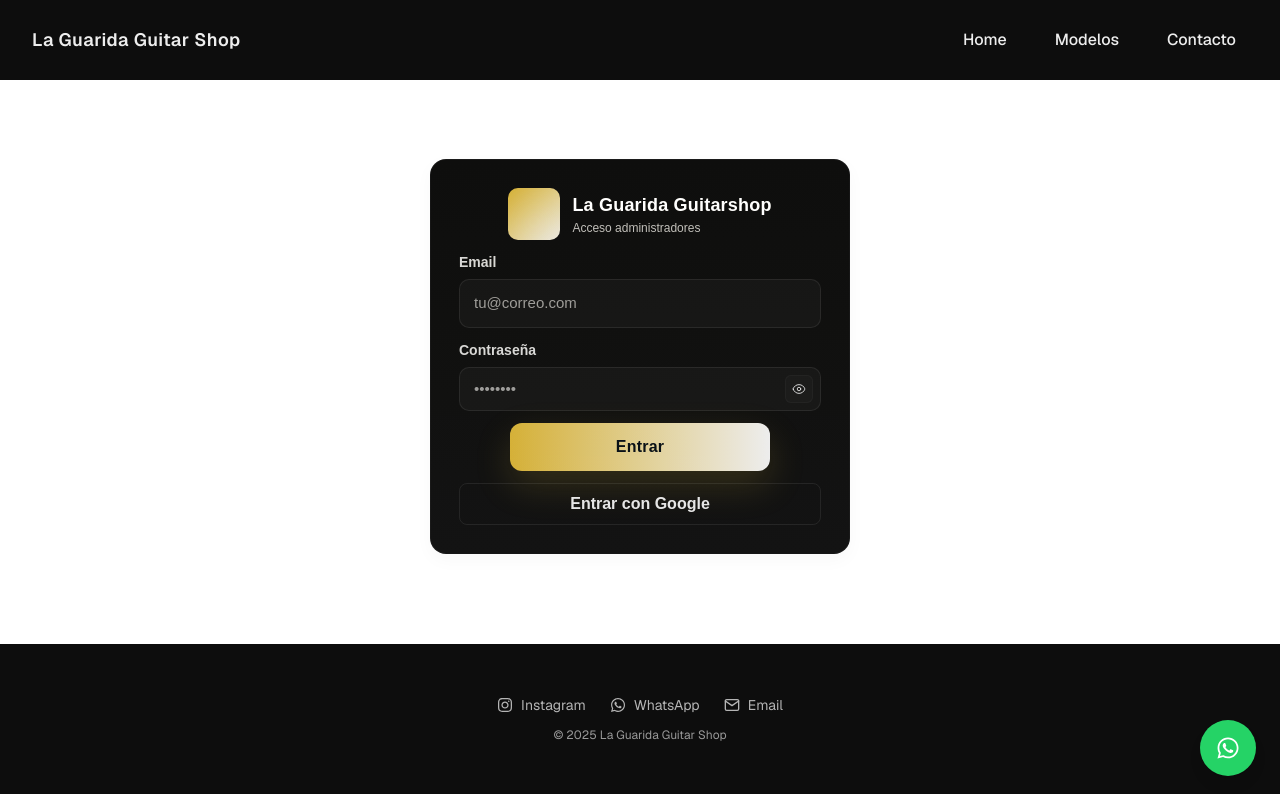
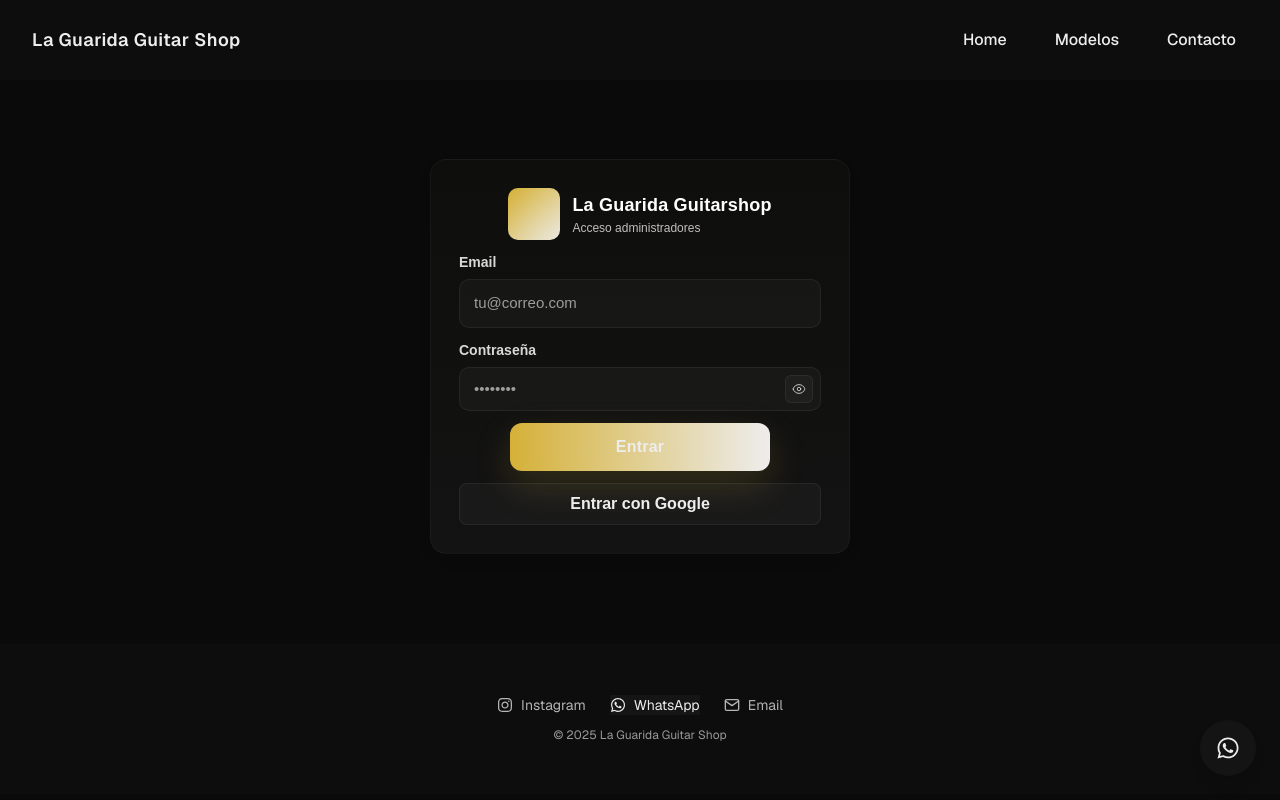
Before and after one commit to agusttin-ader/laguaridaguitarshop, a Next.js app: page /admin/login in a window 1280 px wide. Built offline with nearby package versions, Linux system fonts and the light colour scheme; no server answers.

Commit message:
style(css): force dark theme, update inputs and created-card

```diff
--- a/app/globals.css
+++ b/app/globals.css
@@ -137,7 +137,7 @@ img, picture, video, canvas, svg { max-width: 100%; height: auto; display: block
 .form-row { margin-bottom: 12px; display:flex; flex-direction:column }
 .form-row label { font-weight:600; margin-bottom:6px; font-size:14px }
 .form-row input[type="text"], .form-row input[type="number"], .form-row input[type="email"], .form-row input[type="password"], .form-row textarea, .form-row input[type="file"] {
-  padding:10px; border-radius:8px; border:1px solid #d9d9d9; font-size:14px; background:#fff; width:100%; box-sizing:border-box; color:var(--foreground);
+  padding:10px; border-radius:8px; border:1px solid rgba(255,255,255,0.06); font-size:14px; background: rgba(255,255,255,0.03); width:100%; box-sizing:border-box; color:var(--foreground);
 }
 
 .form-row input:focus, .form-row textarea:focus {
@@ -231,7 +231,7 @@ img, picture, video, canvas, svg { max-width: 100%; height: auto; display: block
 @keyframes thumbIn { from { opacity: 0; transform: translateY(6px) scale(.995) } to { opacity: 1; transform: translateY(0) scale(1) } }
 .thumb { animation: thumbIn 360ms cubic-bezier(.2,.9,.3,1) both; }
 
-.created-card { margin-top:16px; padding:12px; border-radius:8px; background:linear-gradient(180deg,#fff,#fbfbff); border:1px solid #ececff }
+.created-card { margin-top:16px; padding:12px; border-radius:8px; background: linear-gradient(180deg,#0b0b0b,#0d0d0d); border:1px solid rgba(255,255,255,0.04); color:#eaeaea }
 .muted { color:#666; font-size:13px }
 
 @media (max-width: 900px) {
@@ -1296,3 +1296,24 @@ a:focus { outline: 3px solid rgba(212,175,55,0.12); outline-offset: 2px }
   transform: none !important;
   transition: none !important;
 }
+
+/* FORCE DARK THEME: override any system preference and ensure dark colors
+   are used site-wide. This makes the site always render with the dark
+   background and foreground colors to avoid flashes or system-based
+   light themes. Keep this block at the end so it wins over earlier rules. */
+:root, html, body {
+  --background: #0a0a0a !important;
+  --foreground: #ededed !important;
+  color-scheme: dark !important;
+  background-color: var(--background) !important;
+  color: var(--foreground) !important;
+}
+
+/* Ensure any inputs or elements that were explicitly set to white are
+   forced to dark backgrounds. These use high-specificity selectors so
+   they take precedence. */
+input, textarea, select, button {
+  background-color: rgba(255,255,255,0.03) !important;
+  color: var(--foreground) !important;
+  border-color: rgba(255,255,255,0.06) !important;
+}
```
